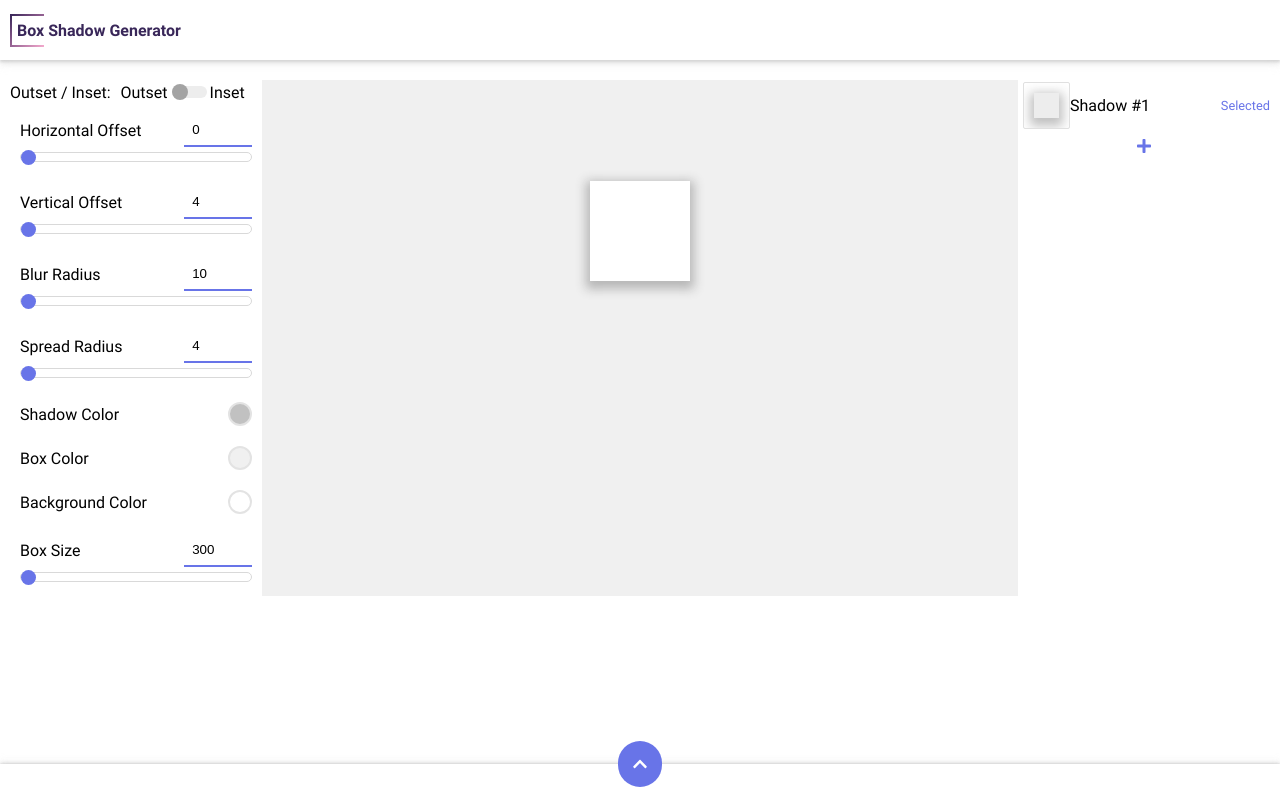
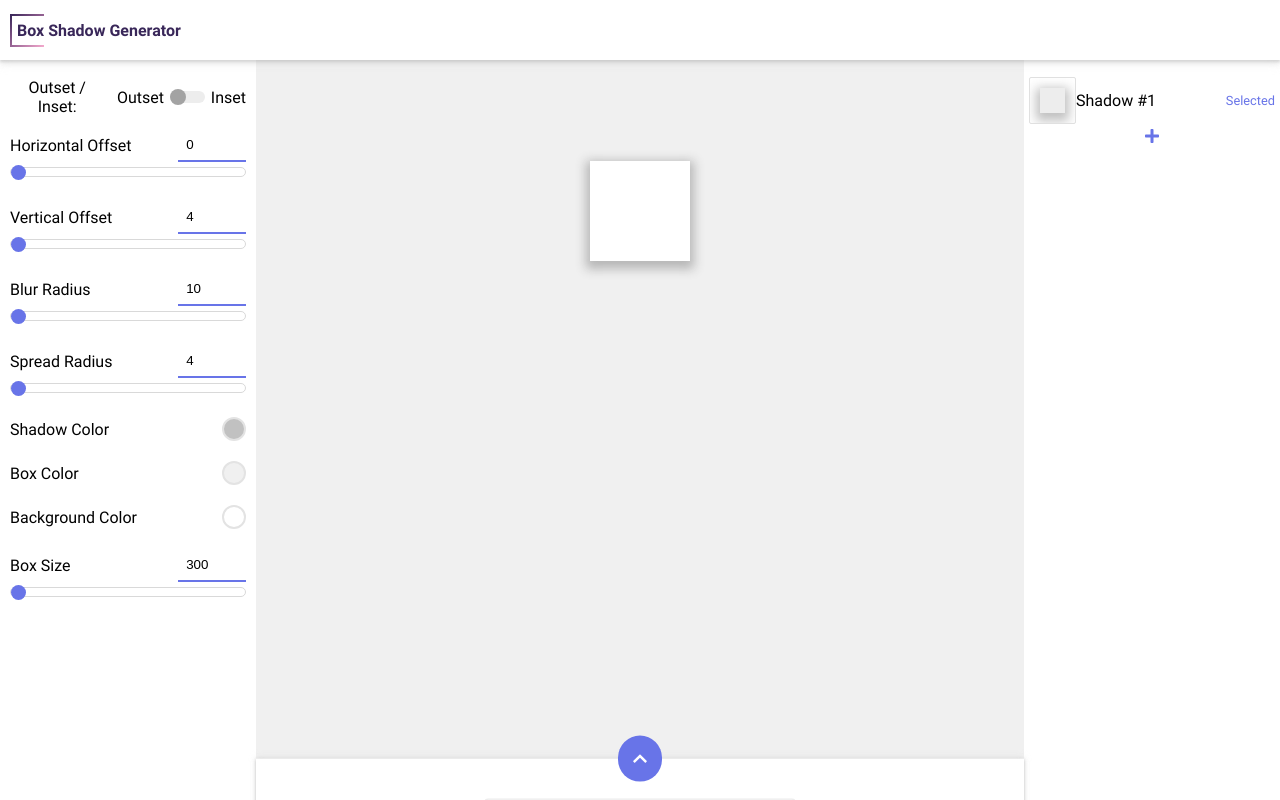
Before and after one commit to MaximeEsnol/BoxShadowGenerator, a React (Create React App) app: page / in a window 1280 px wide. Built offline with nearby package versions, Linux system fonts and the light colour scheme.

Commit message:
Update styling and interface

```diff
--- a/src/css/code.css
+++ b/src/css/code.css
@@ -1,12 +1,11 @@
 .code {
     background: white;
-    z-index: 10;
+    z-index: 5;
     position: fixed;
     display: block;
     bottom: 0;
-    left: 0;
-    width: 100%;
-    margin: 0 auto;
+    left: 20%;
+    width: 60%;
     padding: 40px 20px;
     box-sizing: border-box;
     box-shadow: 0px 0px 3px 0px rgba(153, 153, 153, 0.5),
--- a/src/css/color-picker.css
+++ b/src/css/color-picker.css
@@ -4,7 +4,6 @@
     display: flex;
     align-items: center;
     justify-content: space-between;
-    padding: 10px;
     box-sizing: border-box;
 }
 
--- a/src/css/content.css
+++ b/src/css/content.css
@@ -4,15 +4,22 @@
     display: block;
 }
 
+.App {
+    position: relative;
+    height: 100%;
+    max-height: 100%;
+}
+
+.container {
+    position: relative;
+    height: 100%;
+}
+
 .content {
     position: relative;
     width: 100%;
-    height: 100%;
-    margin-top: 10px;
-    padding: 10px;
+    height: calc(100% - 60px);
     box-sizing: border-box;
-
     display: grid;
     grid-template-columns: 20% 60% 20%;
-    margin-bottom: 60px;
 }
--- a/src/css/header.css
+++ b/src/css/header.css
@@ -11,6 +11,8 @@ header {
     align-items: center;
     justify-content: flex-start;
     background-color: white;
+    height: 60px;
+    max-height: 60px;
     box-shadow: 0px 2px 2px 0px rgba(149, 149, 149, 0.25),
                 0px 4px 5px 0px rgba(149, 149, 149, 0.16),
                 0px 4px 11px 0px rgba(208, 208, 208, 0.16);
@@ -22,7 +24,6 @@ h1 {
     display: inline-block;
     padding: 10px;
     position: relative;
-
 }
 
 .box {
--- a/src/css/shadow-layer.css
+++ b/src/css/shadow-layer.css
@@ -8,10 +8,8 @@
     height: 50px;
     box-sizing: border-box;
     padding: 5px;
-    margin-bottom: 7px;
-
+    margin-bottom: 2px;
     cursor: pointer;
-
     transition: .1s ease-in-out;
 }
 
@@ -19,7 +17,7 @@
     content: 'Selected';
     position: absolute;
     top: 50%;
-    right: 0;
+    right: 5px;
     transform: translateY(-50%);
     font-size: .8rem;
     margin-left: 10px;
--- a/src/css/shadow-list.css
+++ b/src/css/shadow-list.css
@@ -1,3 +1,24 @@
+.shadow-list{
+    padding: 15px 0;
+    overflow-y: scroll;
+    padding-bottom: 20px;
+}
+
+.shadow-list::-webkit-scrollbar{
+    width: 7px;
+    background: transparent;
+    transition: all .2s ease-in-out;
+ }
+
+ .shadow-list::-webkit-scrollbar-track{
+    margin: 10px 0;
+ }
+
+ .shadow-list::-webkit-scrollbar-thumb {
+     background-color: #0000007d;
+     border-radius: 10px;
+ }
+
 .plus-button {
     color: var(--link-color);
     transition: .25s cubic-bezier(0.16, 1, 0.3, 1);
--- a/src/css/slider.css
+++ b/src/css/slider.css
@@ -3,7 +3,6 @@
 .input-field.slider {
     position: relative;
     width: 100%;
-    padding: 10px;
     box-sizing: border-box;
 }
 
--- a/src/css/sliders.css
+++ b/src/css/sliders.css
@@ -1,3 +1,28 @@
+.sliders {
+    position: relative;
+    padding: 15px 10px;
+    box-sizing: border-box;
+    overflow-y: scroll;
+}
+
+.sliders::-webkit-scrollbar{
+   width: 4px;
+   background: transparent;
+   transition: all .2s ease-in-out;
+}
+
+.sliders::-webkit-scrollbar-track{
+   margin: 10px 0;
+}
+
+.sliders::-webkit-scrollbar-thumb {
+    background-color: #00000033;
+    border-radius: 10px;
+}
+
+.sliders > * {
+    padding: 10px 0;
+}
 
 .color-inset {
     display: grid;
--- a/src/css/toggle.css
+++ b/src/css/toggle.css
@@ -5,7 +5,7 @@
     height: 24px;
     position: relative;
     align-items: center;
-    justify-content: flex-start;
+    justify-content: space-between;
 }
 .input-field.toggle label {
     max-width: 40%;
```
